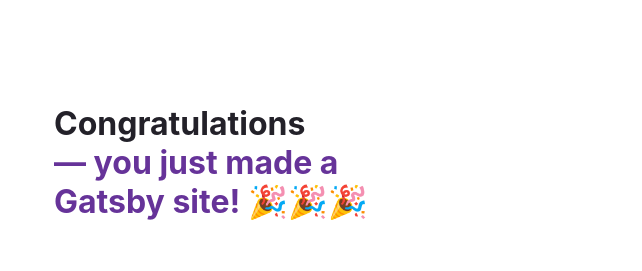
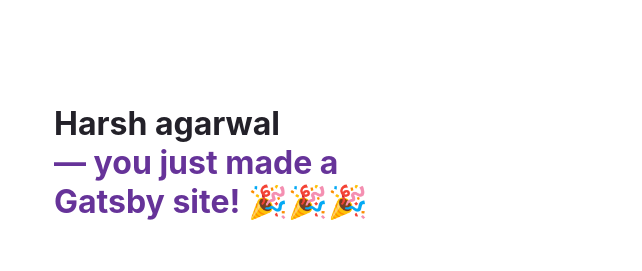
Before and after one commit to harsh-100/blog_gatsby, a Gatsby site: page / in a window 1280 px wide. Shown: the top 271 px of the page, without its empty margins (50-692 px from the left). Built offline with nearby package versions, Linux system fonts and the light colour scheme; Gatsby itself is replaced by a stand-in of ours.

Commit message:
init commit

```diff
--- a/src/pages/index.js
+++ b/src/pages/index.js
@@ -127,7 +127,7 @@
   return (
     <main style={pageStyles}>
       <h1 style={headingStyles}>
-        Congratulations
+        Harsh agarwal
         <br />
         <span style={headingAccentStyles}>— you just made a Gatsby site! 🎉🎉🎉</span>
       </h1>
```
